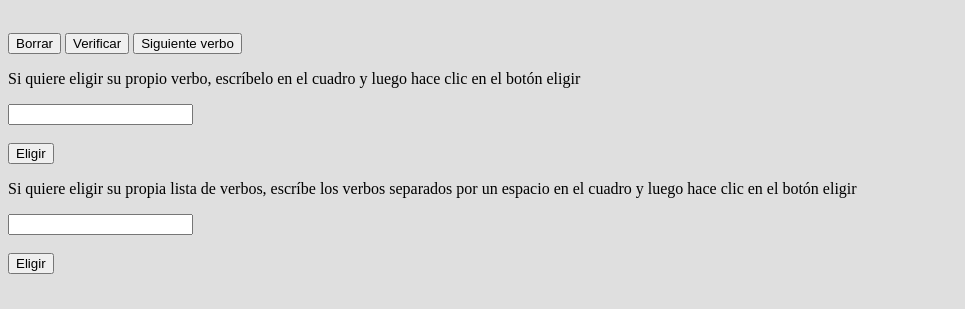
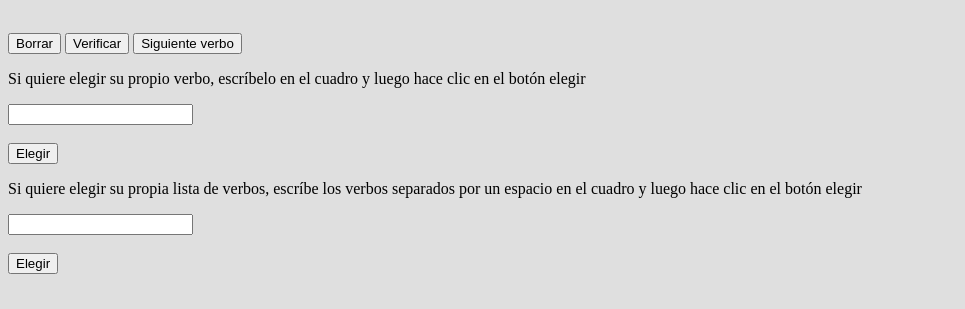
Before and after one commit to TTG3333/spanishverbpractice, a plain HTML site: page index.html in a window 1280 px wide. Shown: the part 488-797 px from the top of the page, without its empty margins (0-965 px from the left). Drawn offline with Linux system fonts and the light colour scheme.

Commit message:
elegir not eligir

```diff
--- a/index.html
+++ b/index.html
@@ -33,15 +33,15 @@
         <button value="Verificar" onclick="checkData()">Verificar</button>
         <button value="Siguiente verbo" onclick="nextVerb()">Siguiente verbo</button>
         <br \>
-        <p>Si quiere eligir su propio verbo, escríbelo en el cuadro y luego hace clic en el botón eligir</p>
+        <p>Si quiere elegir su propio verbo, escríbelo en el cuadro y luego hace clic en el botón elegir</p>
         <section><input type="text" id="verbChoice" value=""></section>
         <br \>
-        <button value="Eligir" onclick="findVerb()">Eligir</button>
+        <button value="Elegir" onclick="findVerb()">Elegir</button>
         <br \>
-        <p>Si quiere eligir su propia lista de verbos, escríbe los verbos separados por un espacio en el cuadro y luego hace clic en el botón eligir</p>
+        <p>Si quiere elegir su propia lista de verbos, escríbe los verbos separados por un espacio en el cuadro y luego hace clic en el botón elegir</p>
         <section><input type="text" id="verbList" value=""></section>
         <br \>
-        <button value="Eligir" onclick="newVerbList()">Eligir</button>
+        <button value="Elegir" onclick="newVerbList()">Elegir</button>
     </body>
     <script src="script.js"></script>
 </html>
```
